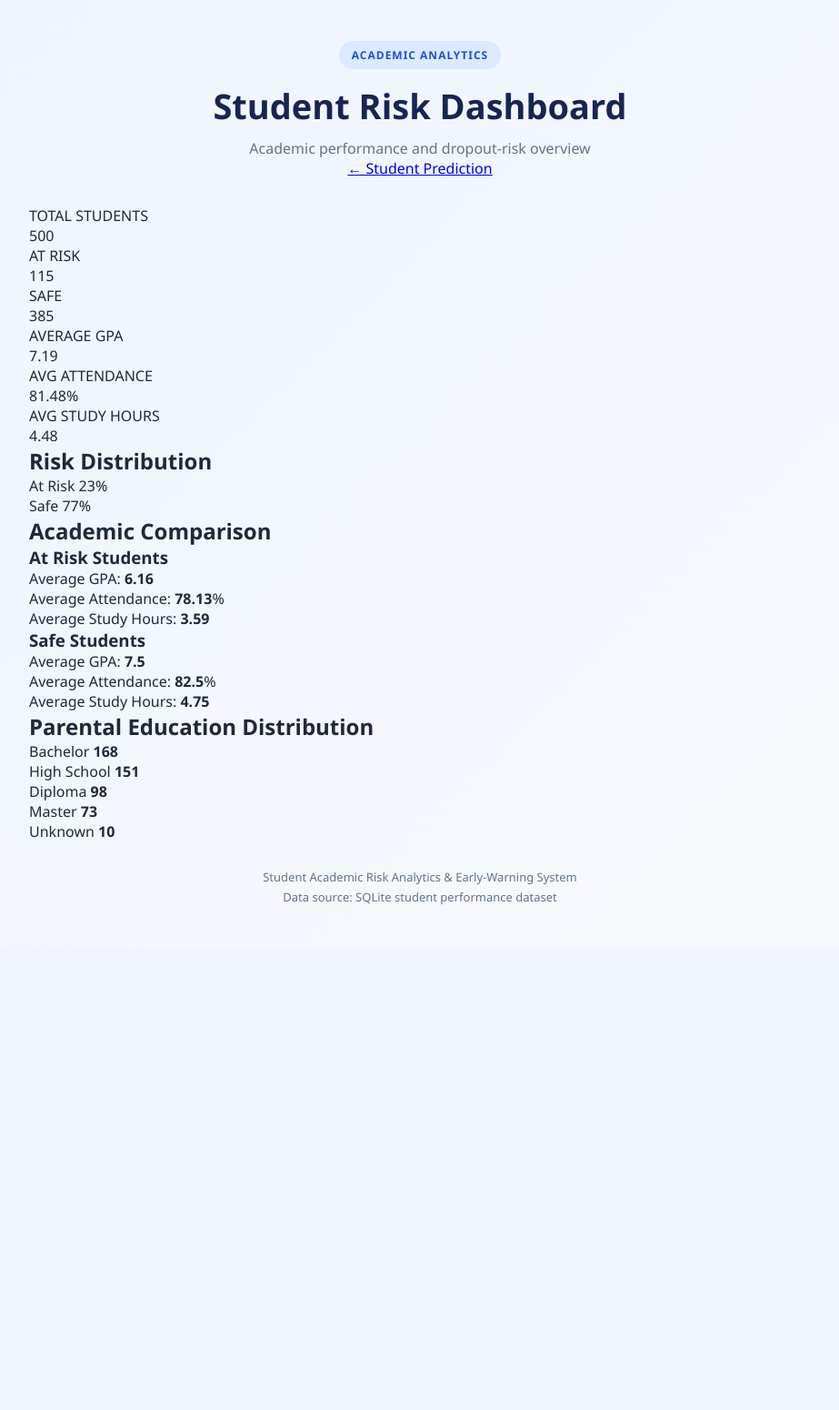
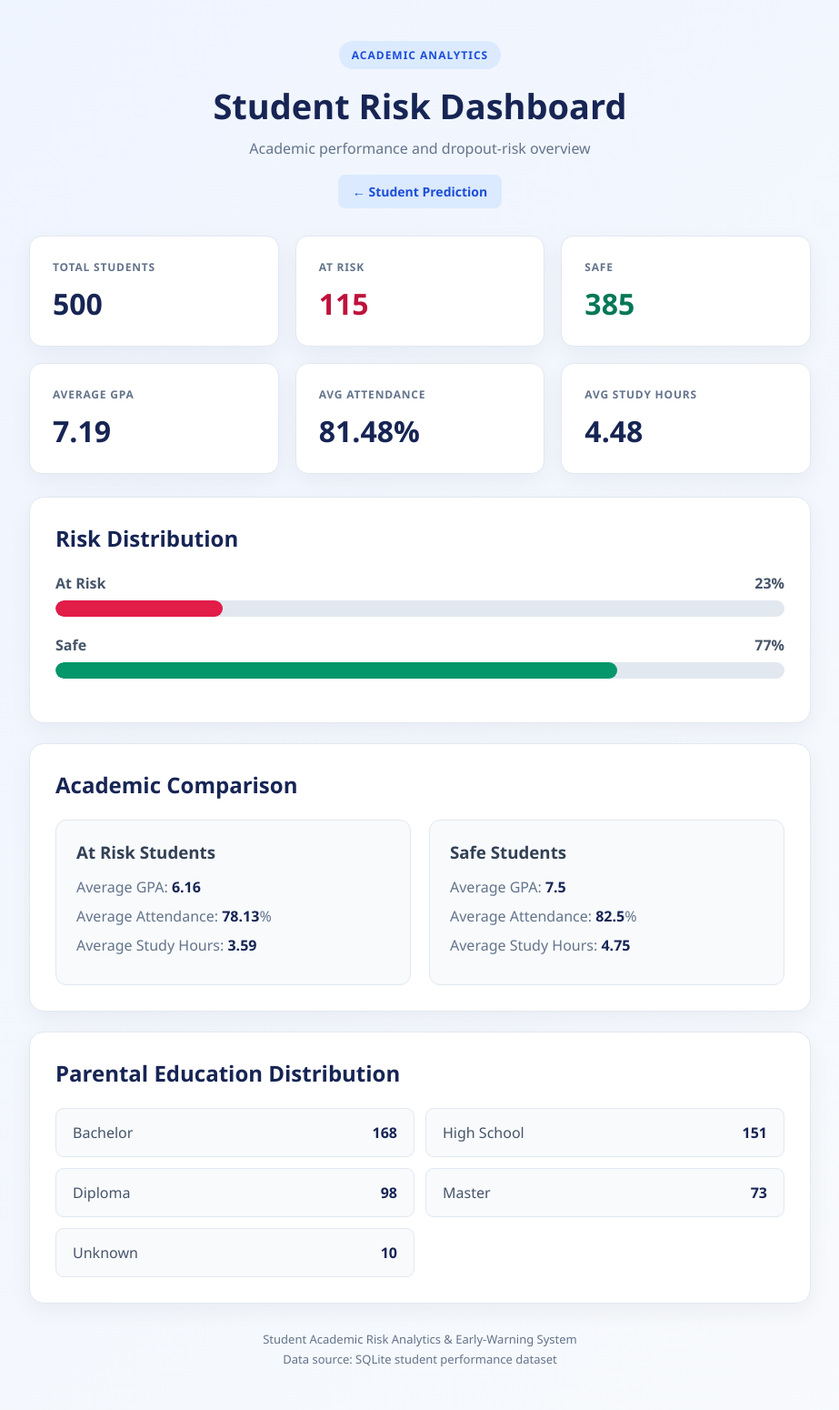
Before and after one commit to praveen081/student-academic-dropout-prediction, a FastAPI app: template templates/dashboard.html in a window 1280 px wide. Shown: the whole page at 91% size, without its empty margins (178-1101 px from the left). Before the commit the page ends 994 px from the top, so only its background shows below. Run offline with FastAPI, Linux system fonts and the light colour scheme; the template is opened without the code that fills it, so the values that code supplies are empty; data comes from the database, SQL or seed files in the repository.

Commit message:
Add styles for analytics dashboard layout

```diff
--- a/static/style.css
+++ b/static/style.css
@@ -572,3 +572,304 @@ button:disabled {
     }
 
 }
+/* =========================================
+   ANALYTICS DASHBOARD
+========================================= */
+
+.navigation {
+
+    margin-top: 18px;
+}
+
+
+.navigation a {
+
+    display: inline-block;
+
+    padding: 9px 16px;
+
+    border-radius: 8px;
+
+    background: #dbeafe;
+
+    color: #1d4ed8;
+
+    text-decoration: none;
+
+    font-size: 14px;
+
+    font-weight: 600;
+}
+
+
+.dashboard-grid {
+
+    display: grid;
+
+    grid-template-columns:
+        repeat(3, 1fr);
+
+    gap: 18px;
+
+    margin-bottom: 25px;
+}
+
+
+.dashboard-card {
+
+    background: white;
+
+    border:
+        1px solid #e2e8f0;
+
+    border-radius: 14px;
+
+    padding: 25px;
+
+    box-shadow:
+        0 8px 25px
+        rgba(15, 23, 42, 0.05);
+}
+
+
+.dashboard-label {
+
+    color: #64748b;
+
+    font-size: 12px;
+
+    font-weight: 700;
+
+    letter-spacing: 0.8px;
+
+    margin-bottom: 10px;
+}
+
+
+.dashboard-value {
+
+    color: #172554;
+
+    font-size: 32px;
+
+    font-weight: 800;
+}
+
+
+.danger-text {
+
+    color: #be123c;
+}
+
+
+.safe-text {
+
+    color: #047857;
+}
+
+
+.dashboard-section {
+
+    background: white;
+
+    border:
+        1px solid #e2e8f0;
+
+    border-radius: 16px;
+
+    padding: 28px;
+
+    margin-bottom: 22px;
+
+    box-shadow:
+        0 8px 25px
+        rgba(15, 23, 42, 0.05);
+}
+
+
+.dashboard-section h2 {
+
+    margin-bottom: 22px;
+
+    color: #172554;
+}
+
+
+/* Risk bars */
+
+.bar-row {
+
+    margin-bottom: 20px;
+}
+
+
+.bar-label {
+
+    display: flex;
+
+    justify-content: space-between;
+
+    margin-bottom: 8px;
+
+    color: #475569;
+
+    font-weight: 600;
+}
+
+
+.bar-background {
+
+    height: 18px;
+
+    background: #e2e8f0;
+
+    border-radius: 20px;
+
+    overflow: hidden;
+}
+
+
+.bar {
+
+    height: 100%;
+
+    width: 0;
+
+    border-radius: 20px;
+
+    transition:
+        width 0.8s ease;
+}
+
+
+.danger-bar {
+
+    background: #e11d48;
+}
+
+
+.safe-bar {
+
+    background: #059669;
+}
+
+
+/* Comparison */
+
+.comparison-grid {
+
+    display: grid;
+
+    grid-template-columns:
+        repeat(2, 1fr);
+
+    gap: 20px;
+}
+
+
+.comparison-card {
+
+    padding: 22px;
+
+    border-radius: 12px;
+
+    background: #f8fafc;
+
+    border:
+        1px solid #e2e8f0;
+}
+
+
+.comparison-card h3 {
+
+    margin-bottom: 15px;
+
+    color: #334155;
+}
+
+
+.comparison-card p {
+
+    margin-bottom: 10px;
+
+    color: #64748b;
+}
+
+
+.comparison-card strong {
+
+    color: #172554;
+}
+
+
+/* Education */
+
+.education-list {
+
+    display: grid;
+
+    grid-template-columns:
+        repeat(2, 1fr);
+
+    gap: 12px;
+}
+
+
+.education-row {
+
+    display: flex;
+
+    justify-content: space-between;
+
+    padding: 15px 18px;
+
+    border-radius: 9px;
+
+    background: #f8fafc;
+
+    border:
+        1px solid #e2e8f0;
+
+    color: #475569;
+}
+
+
+.education-row strong {
+
+    color: #172554;
+}
+
+
+/* Dashboard mobile */
+
+@media (max-width: 700px) {
+
+    .dashboard-grid {
+
+        grid-template-columns:
+            repeat(2, 1fr);
+    }
+
+
+    .comparison-grid {
+
+        grid-template-columns: 1fr;
+    }
+
+
+    .education-list {
+
+        grid-template-columns: 1fr;
+    }
+
+}
+
+
+@media (max-width: 500px) {
+
+    .dashboard-grid {
+
+        grid-template-columns: 1fr;
+    }
+
+}
```
